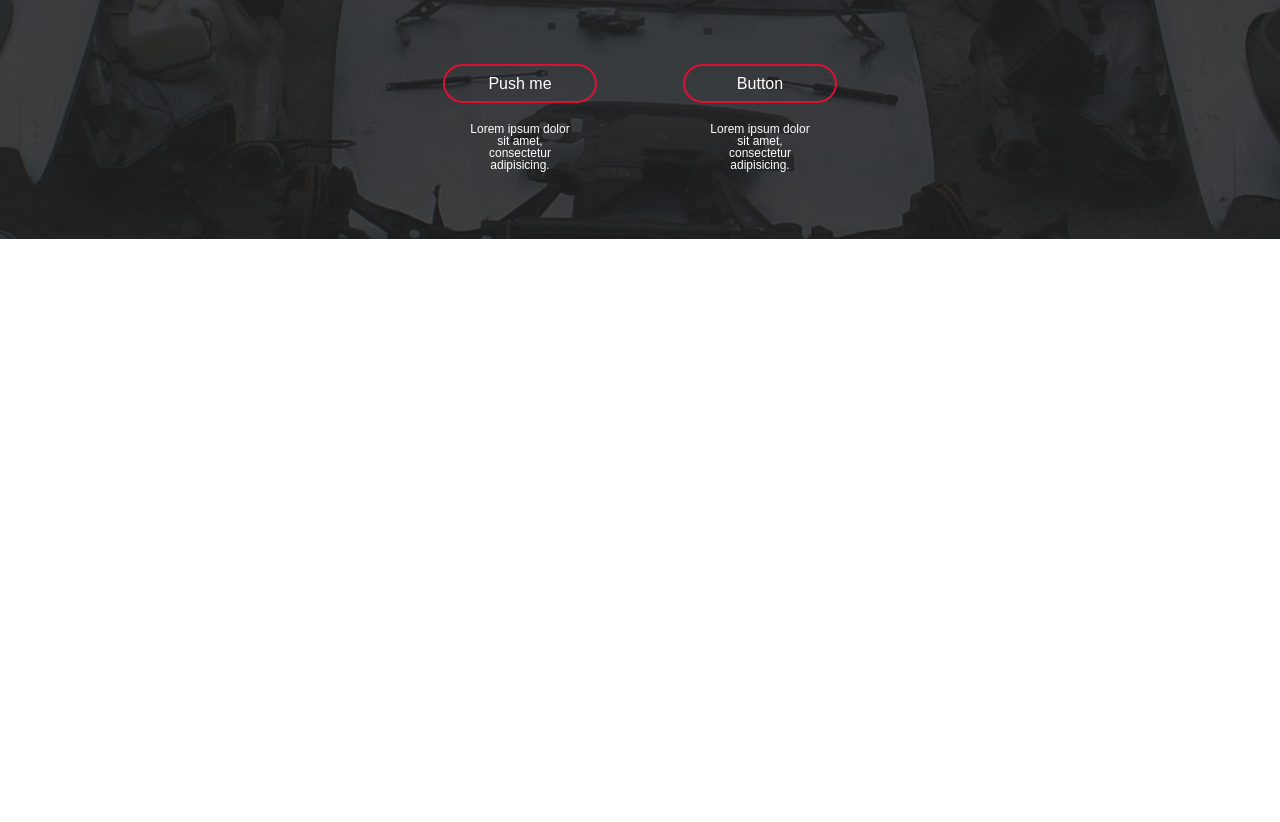
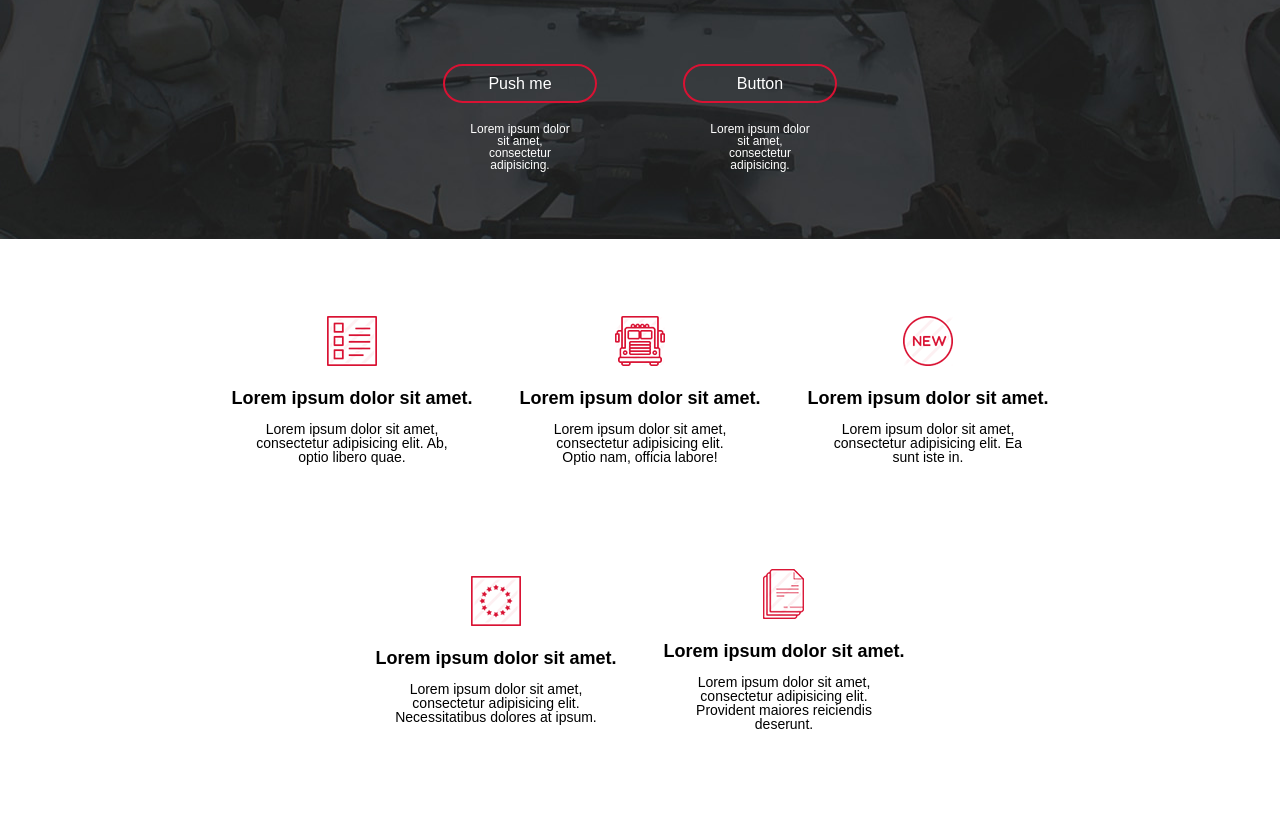
Before and after one commit to rutzi/Second-project, a plain HTML site: page index.html in a window 1280 px wide. Shown: the part 364-1186 px from the top of the page. Before the commit the page ends 800 px from the top, so only its background shows below. Drawn offline with Linux system fonts and the light colour scheme.

Commit message:
infoBlock

```diff
--- a/index.html
+++ b/index.html
@@ -50,7 +50,33 @@
 		</section>
 	</header>
 	<main>
-
+		<section class="infoBlock wrap">
+			<a href="#" class="interactiveBlock">
+				<img src="img/icons/infoBlock/icon1.png" alt="icon">
+				<h3>Lorem ipsum dolor sit amet.</h3>
+				<p>Lorem ipsum dolor sit amet, consectetur adipisicing elit. Ab, optio libero quae.</p>
+			</a>
+			<a href="#" class="interactiveBlock">
+				<img src="img/icons/infoBlock/icon2.png" alt="icon">
+				<h3>Lorem ipsum dolor sit amet.</h3>
+				<p>Lorem ipsum dolor sit amet, consectetur adipisicing elit. Optio nam, officia labore!</p>
+			</a>
+			<a href="#" class="interactiveBlock">
+				<img src="img/icons/infoBlock/icon3.png" alt="icon">
+				<h3>Lorem ipsum dolor sit amet.</h3>
+				<p>Lorem ipsum dolor sit amet, consectetur adipisicing elit. Ea sunt iste in.</p>
+			</a>
+			<a href="#" class="interactiveBlock">
+				<img src="img/icons/infoBlock/icon4.png" alt="icon">
+				<h3>Lorem ipsum dolor sit amet.</h3>
+				<p>Lorem ipsum dolor sit amet, consectetur adipisicing elit. Necessitatibus dolores at ipsum.</p>
+			</a>
+			<a href="#" class="interactiveBlock">
+				<img src="img/icons/infoBlock/icon5.png" alt="icon">
+				<h3>Lorem ipsum dolor sit amet.</h3>
+				<p>Lorem ipsum dolor sit amet, consectetur adipisicing elit. Provident maiores reiciendis deserunt.</p>
+			</a>
+		</section>
 	</main>
 	<footer>
 	</footer>
--- a/style.css
+++ b/style.css
@@ -161,3 +161,31 @@ header{
 	width: 45%;
 	display: inline-block;
 }
+
+
+main{
+	margin-top: 25px;
+}
+.infoBlock{
+	display: flex;
+	justify-content: center;
+	align-items: center;
+	flex-wrap: wrap;
+	min-height: 65vh;
+	padding-bottom: 3%;
+}
+.infoBlock > *{
+	display: inline-block;
+	width: 30%;
+	text-align: center;
+}
+.interactiveBlock h3{
+	font-size: 18px;
+	font-weight: 600;
+	margin: 20px 0 15px 0;
+}
+.interactiveBlock p{
+	font-size: 14px;
+	width: 70%;
+	display: inline-block;
+}
```
Also changed, not shown: img/icons/infoBlock/icon1.png (added), img/icons/infoBlock/icon2.png (added), img/icons/infoBlock/icon3.png (added), img/icons/infoBlock/icon4.png (added), img/icons/infoBlock/icon5.png (added).
